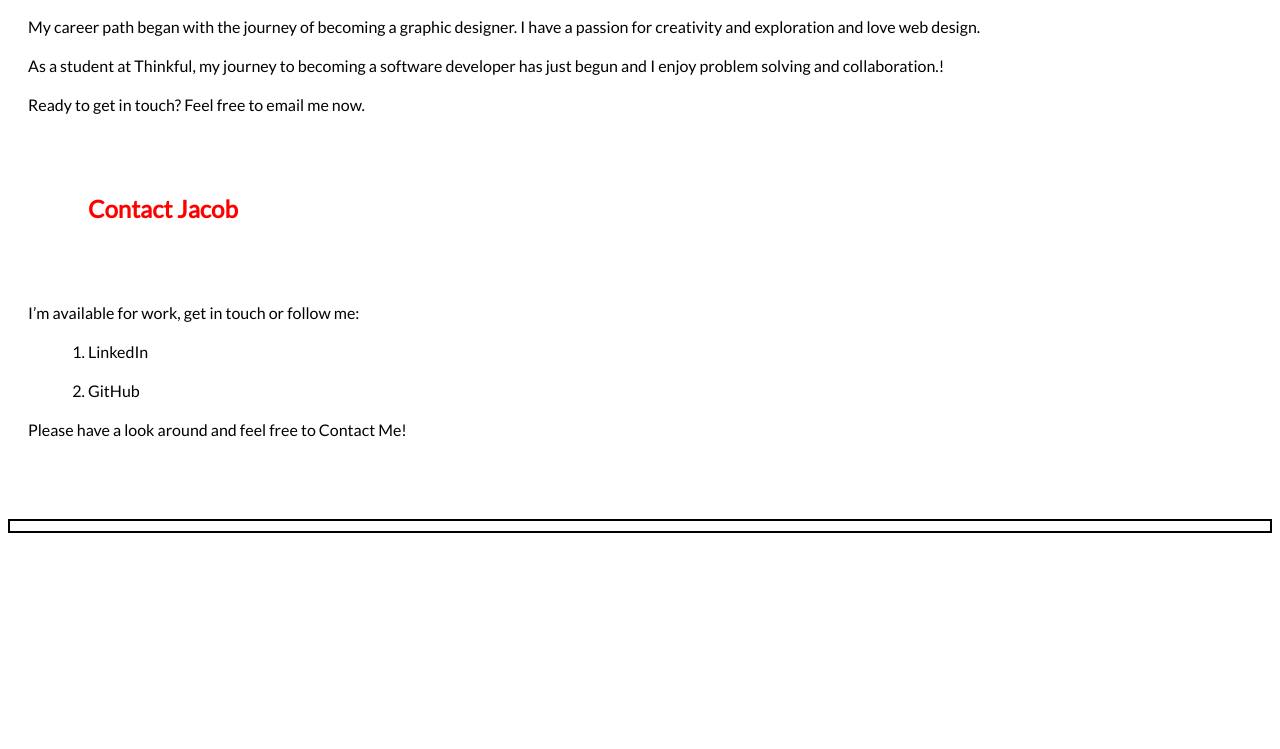
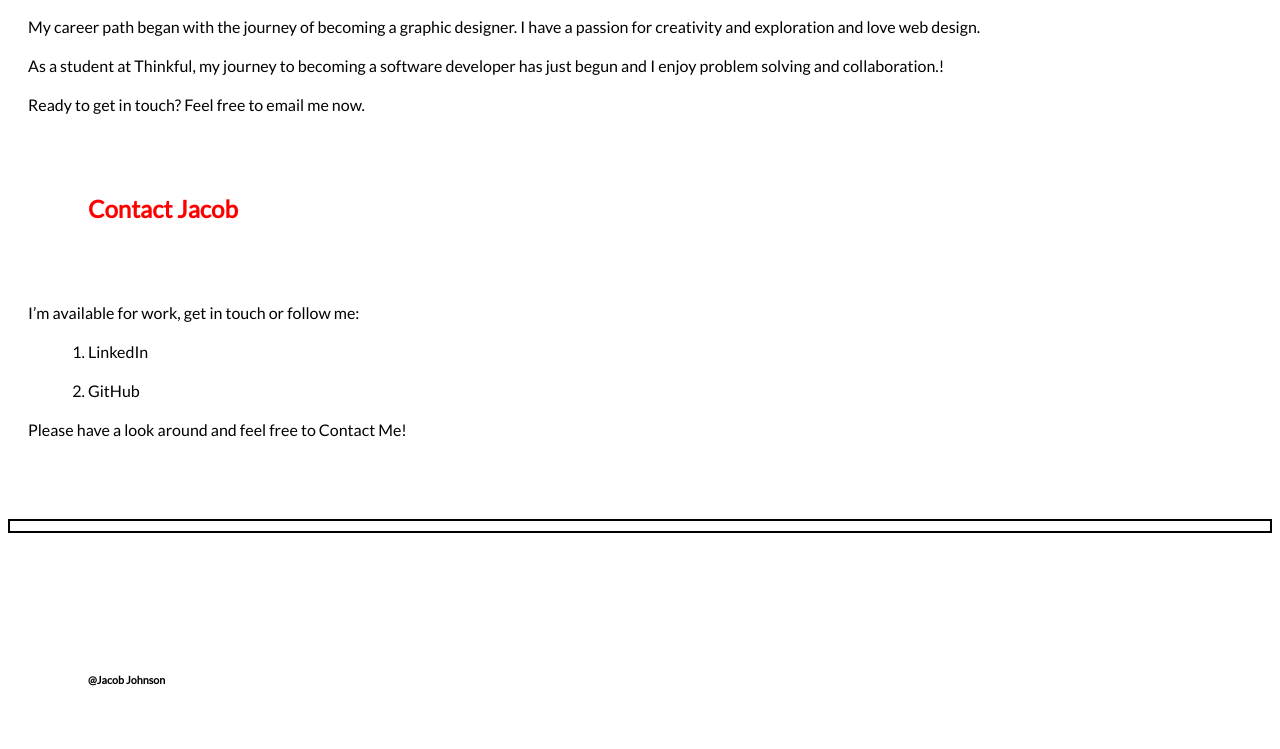
Before and after one commit to JacobJohnson986/jacob-portfolio, a plain HTML site: page index.html in a window 1280 px wide. Shown: the part 1451-2200 px from the top of the page. Drawn offline with Linux system fonts and the light colour scheme; a web font is replaced by a local one.

Commit message:
Update style.css

```diff
--- a/style.css
+++ b/style.css
@@ -9,14 +9,20 @@ h1, h2 {
   padding: 60px;
 }
 
-h3, h6 {
+h3 {
   font-family:'Lato', sans-serif;
   color: #FFFFFF;
   text-align: left;
   margin: 20px;
   padding: 60px;
+}
 
-
+h6 {
+  font-family:'Lato', sans-serif;
+  color: #000000;
+  text-align: left;
+  margin: 20px;
+  padding: 60px;
 }
 
 p, ul, ol, li {
```
